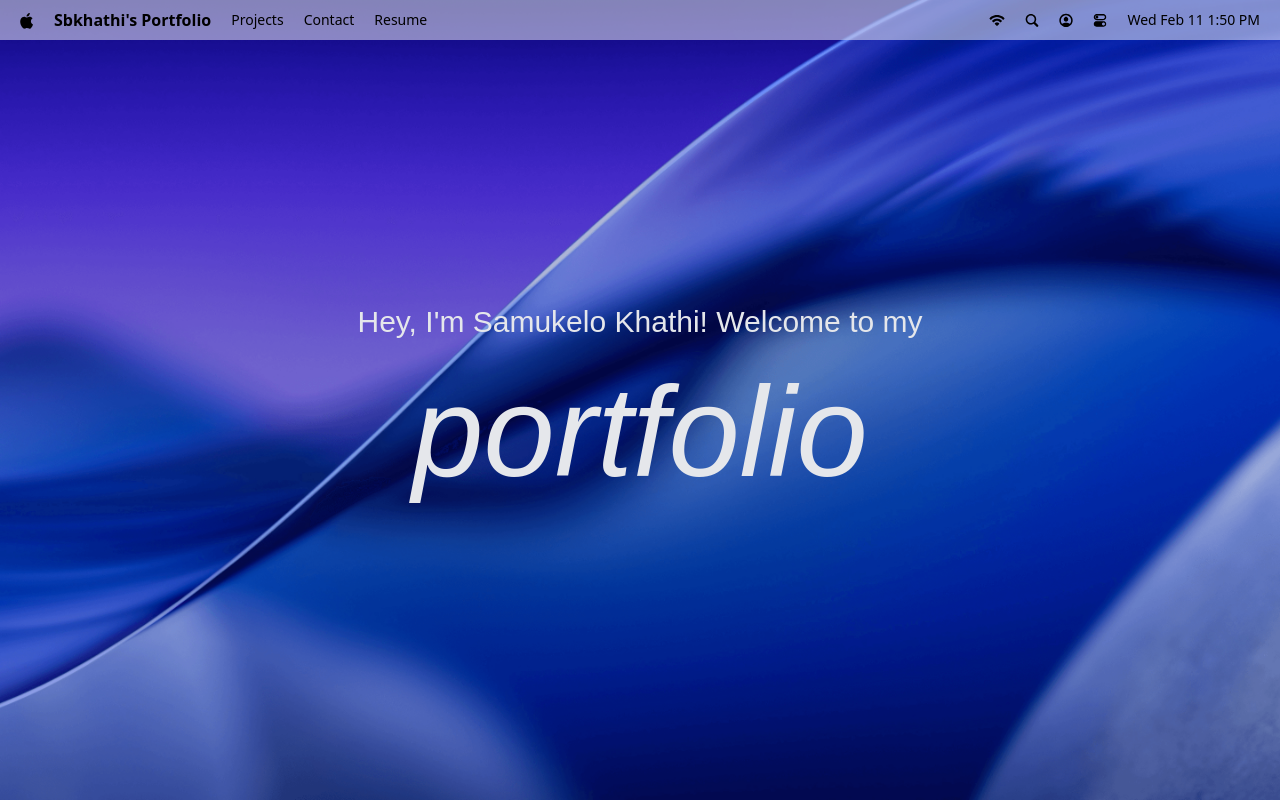
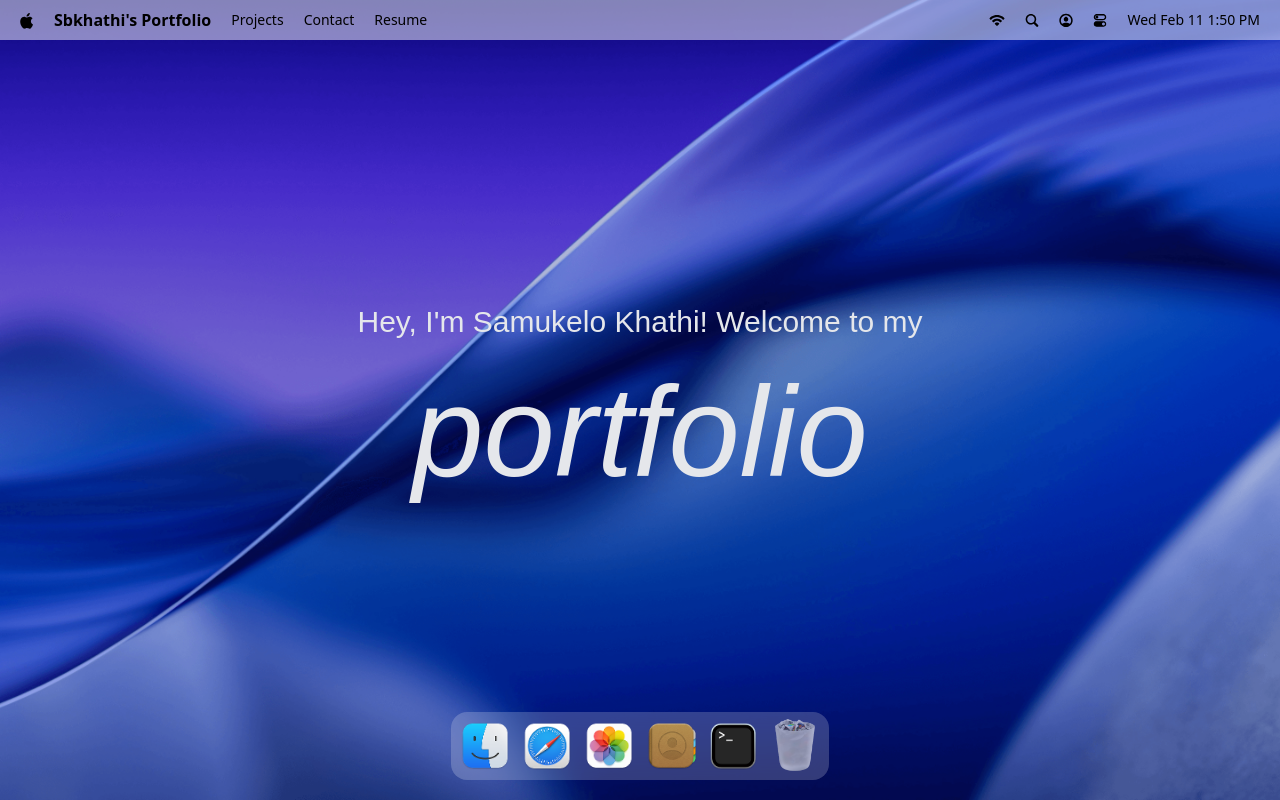
Before and after one commit to Samukelokhathi/Sbkhathi-Portfolio, a React (Vite) app: page / in a window 1280 px wide. Built offline with nearby package versions, Linux system fonts and the light colour scheme; a web font is replaced by a local one.

Commit message:
implement dock presentation

```diff
--- a/package.json
+++ b/package.json
@@ -17,6 +17,7 @@
     "lucide-react": "^0.555.0",
     "react": "^19.2.0",
     "react-dom": "^19.2.0",
+    "react-tooltip": "^5.30.0",
     "tailwindcss": "^4.1.17"
   },
   "devDependencies": {
--- a/src/App.jsx
+++ b/src/App.jsx
@@ -1,10 +1,11 @@
-import { Navbar, Welcome } from "#components";
+import { Navbar, Welcome, Dock } from "#components";
 
 const App = () => {
   return (
     <main>
       <Navbar />
       <Welcome />
+      <Dock />
     </main>
   );
 };
--- /dev/null
+++ b/src/components/Dock.jsx
@@ -0,0 +1,97 @@
+// ...existing code...
+import { useRef, useEffect } from "react";
+import { Tooltip } from "react-tooltip";
+import { dockApps } from "#constants/index.js";
+import gsap from "gsap";
+// ...existing code...
+
+const Dock = () => {
+  const dockRef = useRef(null);
+
+  useEffect(() => {
+    const dock = dockRef.current;
+    if (!dock) return;
+
+    const iconEls = dock.querySelectorAll(".dock-icon");
+
+    const animateIcons = (mouseX) => {
+      const { left } = dock.getBoundingClientRect();
+
+      iconEls.forEach((icon) => {
+        const { left: iconLeft, width } = icon.getBoundingClientRect();
+        const center = iconLeft - left + width / 2;
+        const distance = Math.abs(mouseX - center);
+
+        const intensity = Math.exp(-(distance ** 2) / 2000);
+
+        gsap.to(icon, {
+          scale: 1 + 0.25 * intensity,
+          y: -15 * intensity,
+          duration: 0.3,
+          ease: "power1.out",
+        });
+      });
+    };
+
+    const handleMouseMove = (e) => {
+      const { left } = dock.getBoundingClientRect();
+      animateIcons(e.clientX - left);
+    };
+
+    const resetIcons = () => {
+      iconEls.forEach((icon) => {
+        gsap.to(icon, {
+          scale: 1,
+          y: 0,
+          duration: 0.3,
+          ease: "power1.out",
+        });
+      });
+    };
+
+    dock.addEventListener("mousemove", handleMouseMove);
+    dock.addEventListener("mouseleave", resetIcons);
+
+    return () => {
+      dock.removeEventListener("mousemove", handleMouseMove);
+      dock.removeEventListener("mouseleave", resetIcons);
+    };
+  }, []);
+
+  const toggleApp = (app) => {
+    console.warn("toggleApp:", app);
+  };
+
+  return (
+    <section id="dock">
+      <div ref={dockRef} className="dock-container">
+        {dockApps.map(({ id, name, icon, canOpen }) => (
+          <div key={id} className="relative flex justify-center">
+            <button
+              type="button"
+              className="dock-icon"
+              aria-label={name}
+              data-tooltip-id="dock-tooltip"
+              data-tooltip-content={name}
+              data-tooltip-delay-show={150}
+              disabled={!canOpen}
+              onClick={() => toggleApp({ id, canOpen })}
+            >
+              <img
+                src={`/images/${icon}`}
+                alt={name}
+                loading="lazy"
+                className={canOpen ? "" : "opacity-60"}
+              />
+            </button>
+          </div>
+        ))}
+
+        <Tooltip id="dock-tooltip" place="top" className="tooltip" />
+      </div>
+    </section>
+  );
+};
+
+export default Dock;
+// ...existing code...
--- a/src/components/Welcome.jsx
+++ b/src/components/Welcome.jsx
@@ -17,7 +17,7 @@
 }
 
 const setupTextHover = (container, type) => {
-    if (!container) return;
+    if (!container) return () => {};
 
     const letters = container.querySelectorAll("span");
     const { min, max, default: base } = FONT_WEIGHTS[type];
@@ -79,7 +79,7 @@
                 {renderText("portfolio","text-9xl italic font-georama")}</h1>
 
             <div className="small-screen">
-                <p>This Porfolio is designed for desktop/tablet screen only </p>
+                <p>This portfolio is designed for desktop/tablet screens only.</p>
             </div>
         </section>
     )
--- a/src/components/index.js
+++ b/src/components/index.js
@@ -1,4 +1,6 @@
 import Navbar from "#components/Navbar.jsx";
 import Welcome from "#components/Welcome.jsx";
+import Dock  from "#components/Dock.jsx";
 
-export { Navbar, Welcome };
+
+export { Navbar, Welcome, Dock};
```
Also changed, not shown: 1 other file (tests, documents, lock files or other folders).
